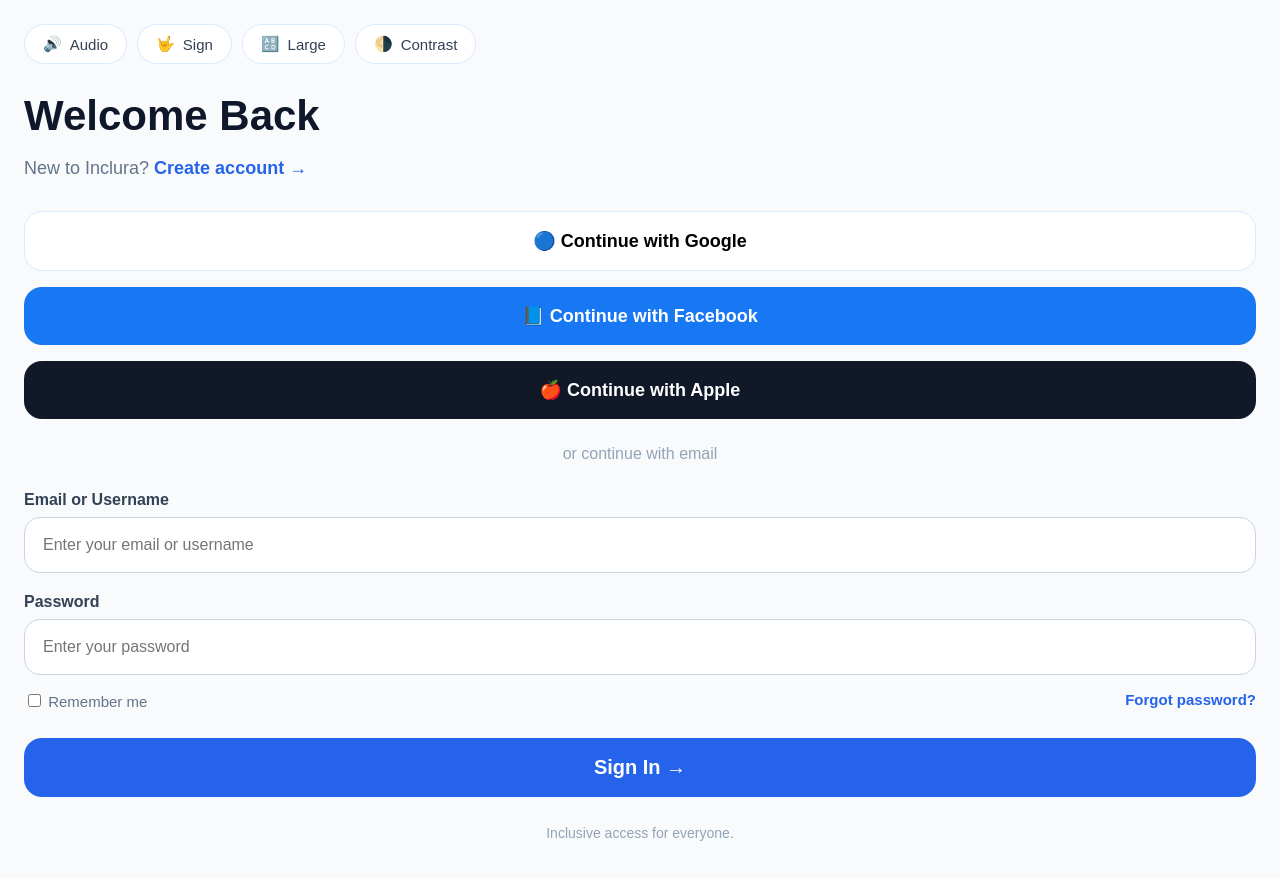
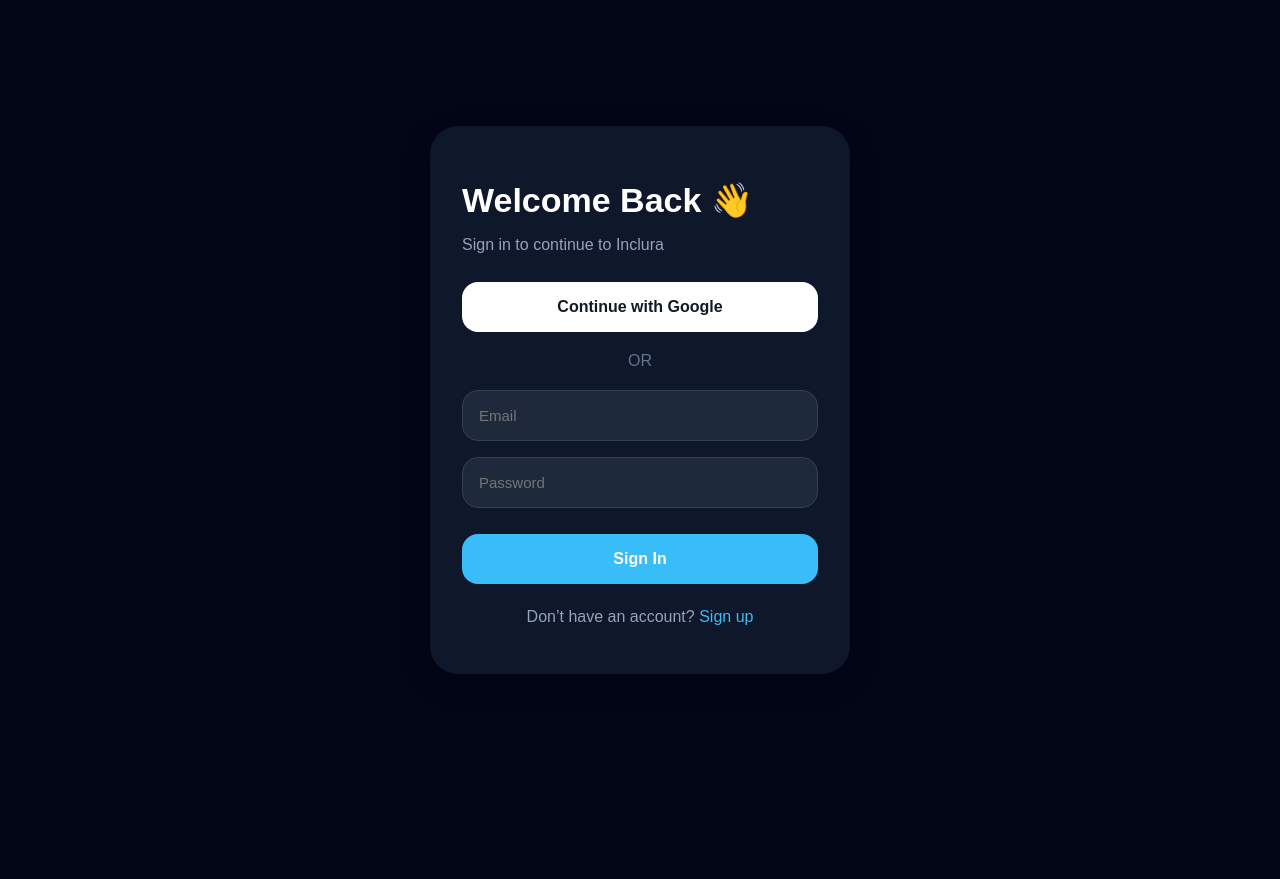
Before and after one commit to inclurah-png/inclura-web, a React (Vite) app: page /login in a window 1280 px wide. After the commit the page ends 800 px from the top, so only its background shows below. Built offline with nearby package versions, Linux system fonts and the light colour scheme.

Commit message:
Update Login.jsx

```diff
--- a/src/pages/Login.jsx
+++ b/src/pages/Login.jsx
@@ -1,244 +1,196 @@
+import { useState } from "react";
 
-import { Link } from "react-router-dom";
+import {
+  signInWithEmailAndPassword,
+  signInWithPopup,
+} from "firebase/auth";
+
+import { auth, googleProvider } from "../firebase";
+
+import { useNavigate, Link } from "react-router-dom";
 
 function Login() {
+  const navigate = useNavigate();
+
+  const [email, setEmail] = useState("");
+
+  const [password, setPassword] = useState("");
+
+  const [loading, setLoading] = useState(false);
+
+  const handleLogin = async () => {
+    try {
+      setLoading(true);
+
+      await signInWithEmailAndPassword(
+        auth,
+        email,
+        password
+      );
+
+      navigate("/dashboard");
+    } catch (error) {
+      alert(error.message);
+    } finally {
+      setLoading(false);
+    }
+  };
+
+  const handleGoogleLogin = async () => {
+    try {
+      await signInWithPopup(
+        auth,
+        googleProvider
+      );
+
+      navigate("/dashboard");
+    } catch (error) {
+      alert(error.message);
+    }
+  };
+
   return (
     <div
       style={{
         minHeight: "100vh",
-        background: "#f8fafc",
+        background: "#020617",
+        display: "flex",
+        justifyContent: "center",
+        alignItems: "center",
         padding: "24px",
         fontFamily: "Arial, sans-serif",
       }}
     >
-      {/* Top Accessibility Buttons */}
       <div
         style={{
-          display: "flex",
-          gap: "10px",
-          overflowX: "auto",
-          marginBottom: "28px",
+          width: "100%",
+          maxWidth: "420px",
+          background: "#0f172a",
+          padding: "32px",
+          borderRadius: "28px",
+          boxShadow: "0 10px 30px rgba(0,0,0,0.3)",
         }}
       >
-        {[
-          { icon: "🔊", text: "Audio" },
-          { icon: "🤟", text: "Sign" },
-          { icon: "🔠", text: "Large" },
-          { icon: "🌗", text: "Contrast" },
-        ].map((item) => (
-          <button
-            key={item.text}
-            style={{
-              border: "1px solid #dbeafe",
-              background: "white",
-              borderRadius: "40px",
-              padding: "10px 18px",
-              fontSize: "15px",
-              color: "#334155",
-              display: "flex",
-              alignItems: "center",
-              gap: "8px",
-            }}
-          >
-            <span>{item.icon}</span>
-            {item.text}
-          </button>
-        ))}
-      </div>
-
-      {/* Heading */}
         <h1
           style={{
-          fontSize: "42px",
-          fontWeight: "800",
-          color: "#0f172a",
+            color: "white",
+            fontSize: "34px",
             marginBottom: "10px",
           }}
         >
-        Welcome Back
+          Welcome Back 👋
         </h1>
 
         <p
           style={{
-          color: "#64748b",
-          fontSize: "18px",
-          marginBottom: "32px",
-        }}
-      >
-        New to Inclura?{" "}
-        <Link
-          to="/signup"
-          style={{
-            color: "#2563eb",
-            textDecoration: "none",
-            fontWeight: "600",
-          }}
-        >
-          Create account →
-        </Link>
-      </p>
-
-      {/* Social Buttons */}
-      <button
-        style={{
-          width: "100%",
-          padding: "18px",
-          borderRadius: "18px",
-          border: "1px solid #dbeafe",
-          background: "white",
-          fontSize: "18px",
-          fontWeight: "600",
-          marginBottom: "16px",
-        }}
-      >
-        🔵 Continue with Google
-      </button>
-
-      <button
-        style={{
-          width: "100%",
-          padding: "18px",
-          borderRadius: "18px",
-          border: "none",
-          background: "#1877f2",
-          color: "white",
-          fontSize: "18px",
-          fontWeight: "600",
-          marginBottom: "16px",
-        }}
-      >
-        📘 Continue with Facebook
-      </button>
-
-      <button
-        style={{
-          width: "100%",
-          padding: "18px",
-          borderRadius: "18px",
-          border: "none",
-          background: "#111827",
-          color: "white",
-          fontSize: "18px",
-          fontWeight: "600",
-          marginBottom: "26px",
-        }}
-      >
-        🍎 Continue with Apple
-      </button>
-
-      {/* Divider */}
-      <div
-        style={{
-          textAlign: "center",
             color: "#94a3b8",
             marginBottom: "28px",
           }}
         >
-        or continue with email
+          Sign in to continue to Inclura
+        </p>
+
+        <button
+          onClick={handleGoogleLogin}
+          style={{
+            width: "100%",
+            padding: "16px",
+            borderRadius: "16px",
+            border: "none",
+            background: "white",
+            color: "#111827",
+            fontWeight: "700",
+            cursor: "pointer",
+            marginBottom: "20px",
+            fontSize: "16px",
+          }}
+        >
+          Continue with Google
+        </button>
+
+        <div
+          style={{
+            textAlign: "center",
+            color: "#64748b",
+            marginBottom: "20px",
+          }}
+        >
+          OR
         </div>
 
-      {/* Email */}
-      <div style={{ marginBottom: "20px" }}>
-        <label
-          style={{
-            display: "block",
-            marginBottom: "8px",
-            fontWeight: "600",
-            color: "#334155",
-          }}
-        >
-          Email or Username
-        </label>
-
         <input
-          type="text"
-          placeholder="Enter your email or username"
-          style={{
-            width: "100%",
-            padding: "18px",
-            borderRadius: "16px",
-            border: "1px solid #cbd5e1",
-            fontSize: "16px",
-            boxSizing: "border-box",
-          }}
+          type="email"
+          placeholder="Email"
+          value={email}
+          onChange={(e) =>
+            setEmail(e.target.value)
+          }
+          style={inputStyle}
         />
-      </div>
-
-      {/* Password */}
-      <div style={{ marginBottom: "16px" }}>
-        <label
-          style={{
-            display: "block",
-            marginBottom: "8px",
-            fontWeight: "600",
-            color: "#334155",
-          }}
-        >
-          Password
-        </label>
 
         <input
           type="password"
-          placeholder="Enter your password"
+          placeholder="Password"
+          value={password}
+          onChange={(e) =>
+            setPassword(e.target.value)
+          }
+          style={inputStyle}
+        />
+
+        <button
+          onClick={handleLogin}
+          disabled={loading}
           style={{
             width: "100%",
-            padding: "18px",
+            padding: "16px",
             borderRadius: "16px",
-            border: "1px solid #cbd5e1",
+            border: "none",
+            background: "#38bdf8",
+            color: "white",
+            fontWeight: "700",
+            cursor: "pointer",
             fontSize: "16px",
-            boxSizing: "border-box",
-          }}
-        />
-      </div>
-
-      {/* Remember Me */}
-      <div
-        style={{
-          display: "flex",
-          justifyContent: "space-between",
-          marginBottom: "28px",
-          color: "#64748b",
-          fontSize: "15px",
+            marginTop: "10px",
           }}
         >
-        <label>
-          <input type="checkbox" /> Remember me
-        </label>
-
-        <span style={{ color: "#2563eb", fontWeight: "600" }}>
-          Forgot password?
-        </span>
-      </div>
-
-      {/* Login Button */}
-      <button
-        style={{
-          width: "100%",
-          padding: "18px",
-          borderRadius: "18px",
-          border: "none",
-          background: "#2563eb",
-          color: "white",
-          fontSize: "20px",
-          fontWeight: "700",
-        }}
-      >
-        Sign In →
+          {loading ? "Signing In..." : "Sign In"}
         </button>
 
-      {/* Footer */}
         <p
           style={{
             textAlign: "center",
-          marginTop: "28px",
+            marginTop: "24px",
             color: "#94a3b8",
-          fontSize: "14px",
           }}
         >
-        Inclusive access for everyone.
+          Don’t have an account?{" "}
+          <Link
+            to="/signup"
+            style={{
+              color: "#38bdf8",
+              textDecoration: "none",
+            }}
+          >
+            Sign up
+          </Link>
         </p>
+      </div>
     </div>
   );
 }
 
+const inputStyle = {
+  width: "100%",
+  padding: "16px",
+  borderRadius: "16px",
+  border: "1px solid #334155",
+  background: "#1e293b",
+  color: "white",
+  marginBottom: "16px",
+  outline: "none",
+  fontSize: "15px",
+  boxSizing: "border-box",
+};
+
 export default Login;
```
Lines whose indentation alone changed are shown as unchanged.
